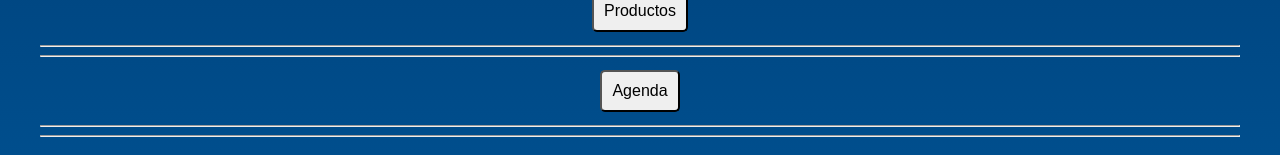
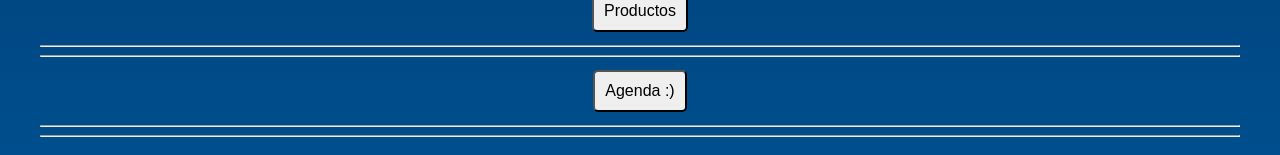
Before and after one commit to joaquin-perez-beep/Casa-del-Futuro, a plain HTML site: page index.html in a window 1280 px wide. Shown: the part 475-630 px from the top of the page. Drawn offline with Linux system fonts and the light colour scheme.

Commit message:
cambios echos

```diff
--- a/index.html
+++ b/index.html
@@ -25,7 +25,7 @@
 <button onclick="event.stopPropagation(); Productos()">Productos</button>
 <hr>
 <hr>
-<button onclick="event.stopPropagation(); Agenda()">Agenda</button>
+<button onclick="event.stopPropagation(); Agenda()">Agenda :)</button>
 <hr>
 <hr>
 
```
